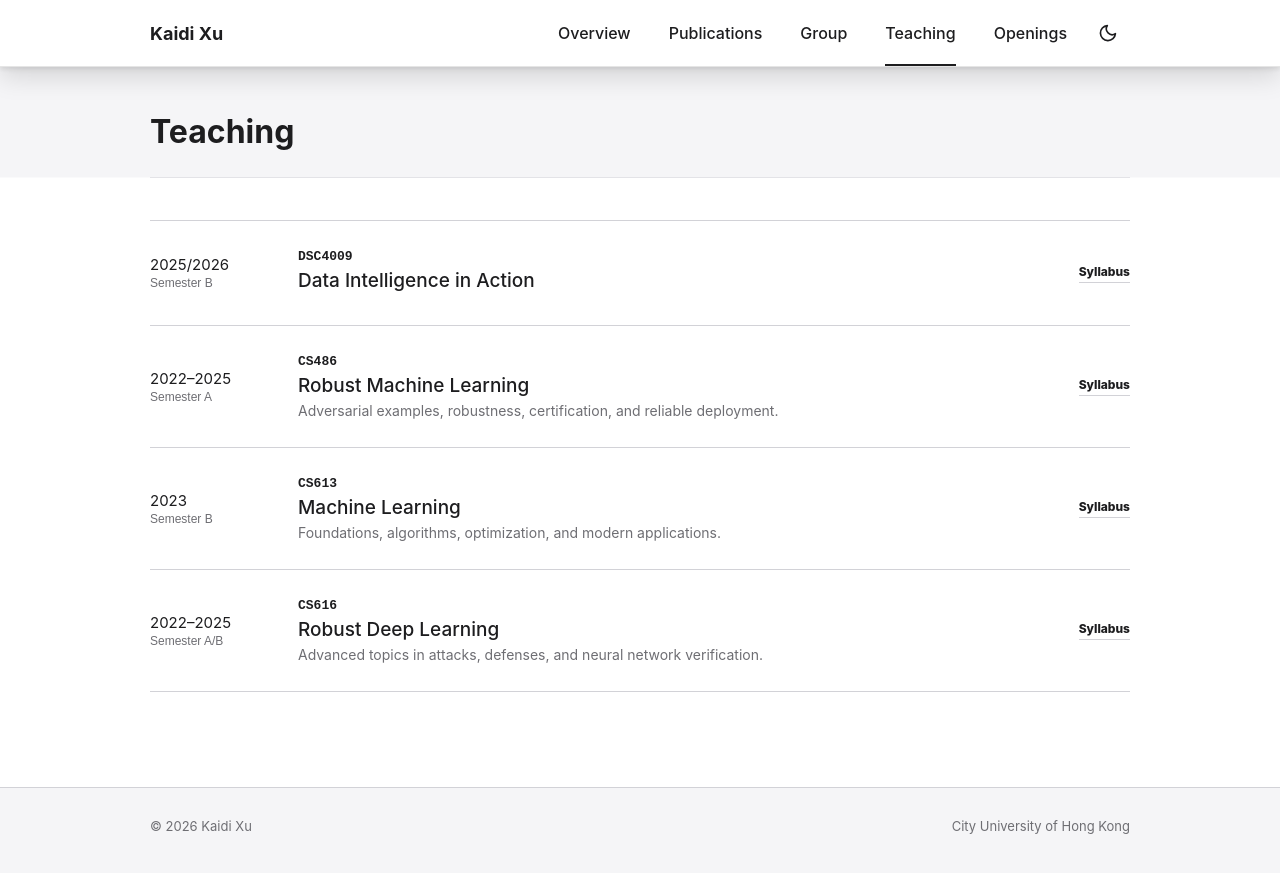
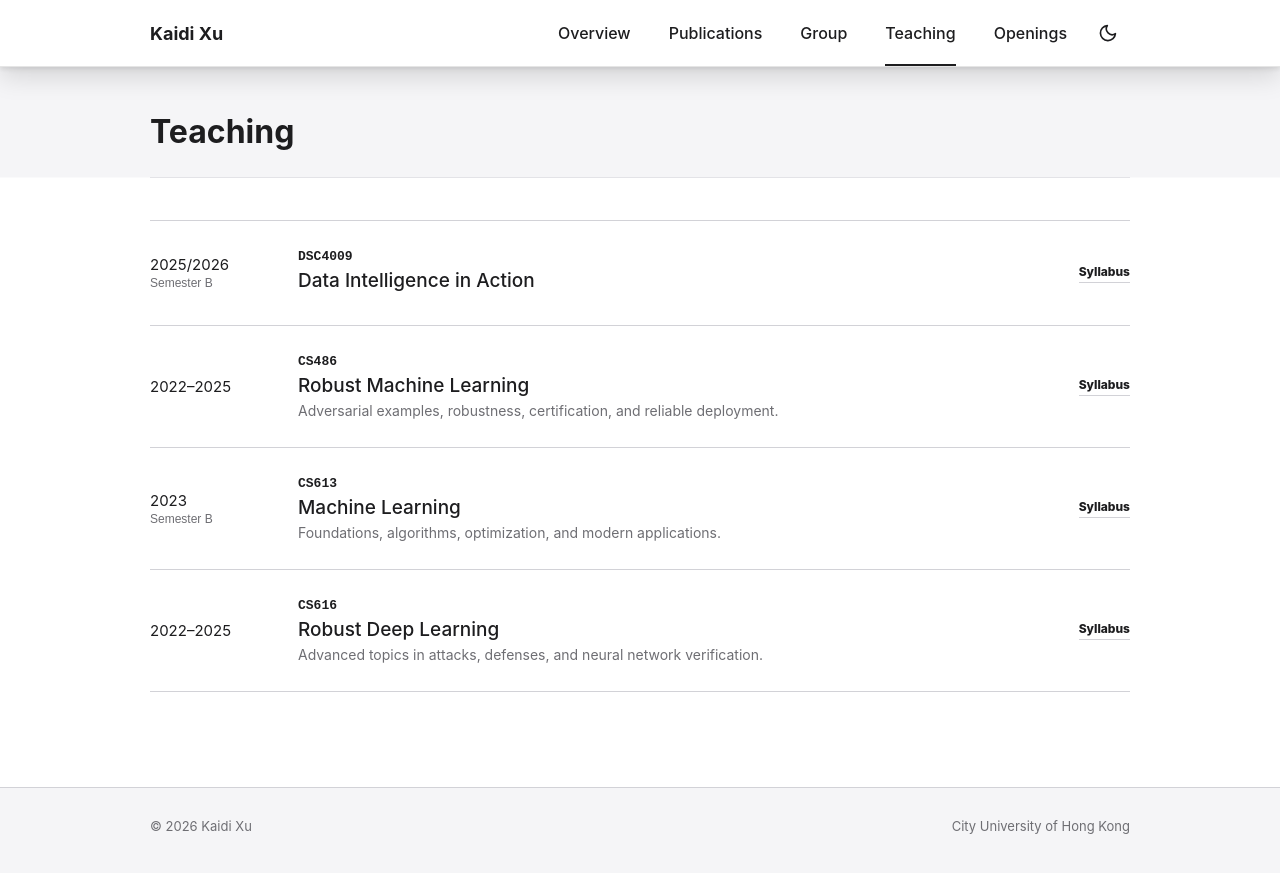
Before and after one commit to KaidiXu/kaidi-pages, a Jekyll site: the page built from site/teaching.html, in a window 1280 px wide and 900 px high. Shown: the top 873 px of the window. Built offline with Jekyll 4.4.1, drawn with Linux system fonts in a browser that asks for light colours.

Commit message:
Update teaching.yml

```diff
--- a/site/_data/teaching.yml
+++ b/site/_data/teaching.yml
@@ -4,7 +4,6 @@
   title: Data Intelligence in Action
   syllabus: "#"
 - academic_year: 2022–2025
-  semester: Semester A
   code: CS486
   title: Robust Machine Learning
   description: Adversarial examples, robustness, certification, and reliable deployment.
@@ -16,7 +15,6 @@
   description: Foundations, algorithms, optimization, and modern applications.
   syllabus: "#"
 - academic_year: 2022–2025
-  semester: Semester A/B
   code: CS616
   title: Robust Deep Learning
   description: Advanced topics in attacks, defenses, and neural network verification.
```
